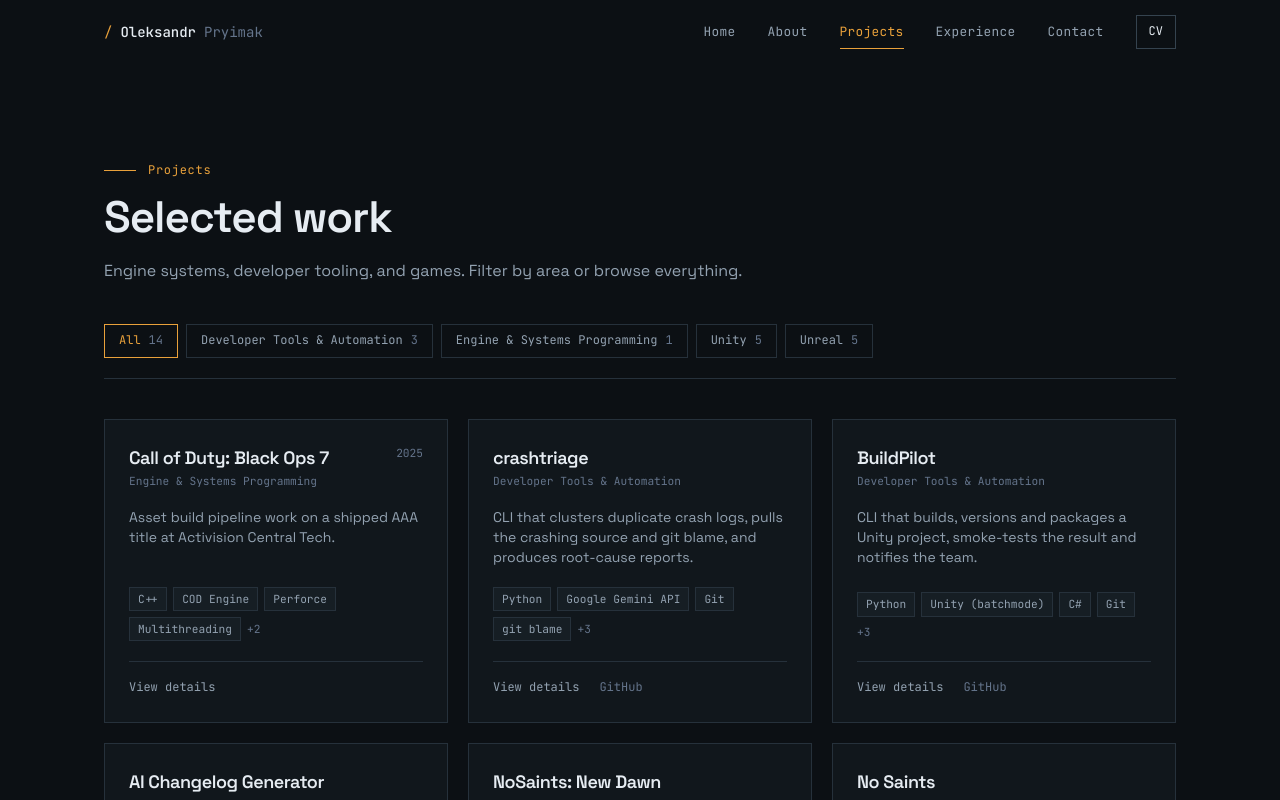
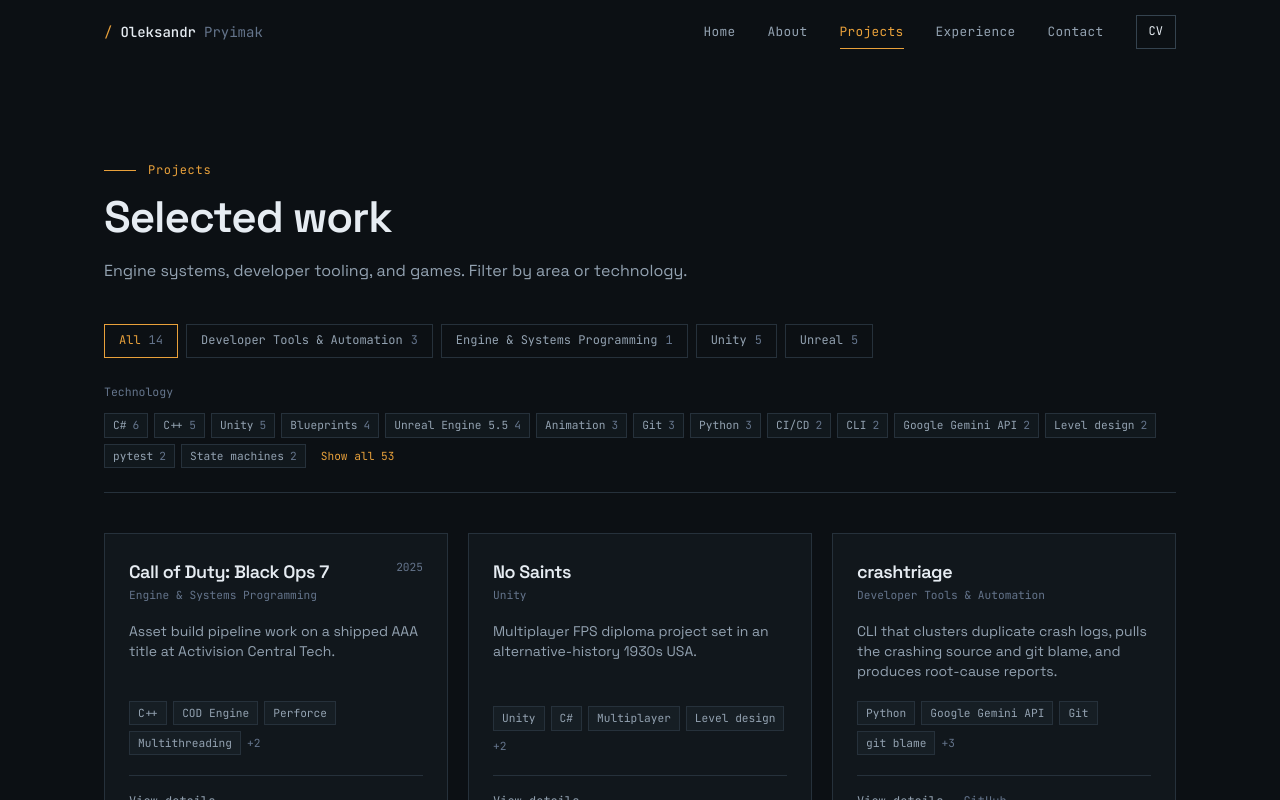
Before and after one commit to BatSasha52/BatSasha52.github.io, a React (Vite) app: page /projects in a window 1280 px wide. Shown: the top 800 px of the page. Built offline with nearby package versions, Linux system fonts and the light colour scheme.

Commit message:
Videos update + Project Filters

```diff
--- a/src/components/YouTubeEmbed.tsx
+++ b/src/components/YouTubeEmbed.tsx
@@ -5,8 +5,28 @@ interface Props {
   label: string;
 }
 
+function extractId(raw: string): string {
+  const value = raw.trim();
+
+  const patterns = [
+    /(?:youtube\.com\/watch\?(?:.*&)?v=)([\w-]{11})/,
+    /(?:youtu\.be\/)([\w-]{11})/,
+    /(?:youtube\.com\/embed\/)([\w-]{11})/,
+    /(?:youtube\.com\/shorts\/)([\w-]{11})/,
+  ];
+
+  for (const pattern of patterns) {
+    const match = value.match(pattern);
+    if (match) return match[1];
+  }
+
+  const bare = value.match(/^[\w-]{11}/);
+  return bare ? bare[0] : value;
+}
+
 export default function YouTubeEmbed({ youtubeId, label }: Props) {
   const [playing, setPlaying] = useState(false);
+  const id = extractId(youtubeId);
 
   return (
     <figure className="m-0">
@@ -14,7 +34,7 @@ export default function YouTubeEmbed({ youtubeId, label }: Props) {
         {playing ? (
           <iframe
             className="absolute inset-0 h-full w-full"
-            src={`https://www.youtube-nocookie.com/embed/${youtubeId}?autoplay=1&rel=0`}
+            src={`https://www.youtube-nocookie.com/embed/${id}?autoplay=1&rel=0`}
             title={label}
             allow="accelerometer; autoplay; clipboard-write; encrypted-media; gyroscope; picture-in-picture"
             allowFullScreen
@@ -27,9 +47,16 @@ export default function YouTubeEmbed({ youtubeId, label }: Props) {
             className="group absolute inset-0 h-full w-full cursor-pointer"
           >
             <img
-              src={`https://i.ytimg.com/vi/${youtubeId}/hqdefault.jpg`}
+              src={`https://i.ytimg.com/vi/${id}/maxresdefault.jpg`}
               alt=""
               loading="lazy"
+              onError={(e) => {
+                const img = e.currentTarget;
+                if (!img.dataset.fallback) {
+                  img.dataset.fallback = "1";
+                  img.src = `https://i.ytimg.com/vi/${id}/hqdefault.jpg`;
+                }
+              }}
               className="h-full w-full object-cover opacity-70 transition-opacity duration-300 group-hover:opacity-100"
             />
             <span className="absolute inset-0 grid place-items-center">
--- a/src/data/projects.ts
+++ b/src/data/projects.ts
@@ -56,7 +56,43 @@ export const projects: Project[] = [
       "Build pipelines",
     ],
     links: [],
-    videos: [{ label: "Call of Duty: Black Ops 7 — trailer", youtubeId: "pGFYtZD53ZA?si=HYk9TONtPJmiugHc" }],
+    videos: [{ label: "Call of Duty: Black Ops 7 — trailer", youtubeId: "pGFYtZD53ZA" }],
+  },
+  {
+    slug: "no-saints",
+    name: "No Saints",
+    category: "unity",
+    summary:
+      "Multiplayer FPS diploma project set in an alternative-history 1930s USA.",
+    description: [
+      "A multiplayer first-person shooter built as a diploma project, set in an alternative-history 1930s United States.",
+      "I worked across design and code: level design, game mechanics, and the movement and combat implementation. The movement system was mostly mine, and the goal there was smooth, readable control across several distinct mechanics rather than a single locomotion mode.",
+      "The game has been exhibited publicly several times, including as a playable installation at PJATK Museum Night with multiplayer sessions running across multiple devices.",
+    ],
+    role: "Game Designer, Level Designer, Programmer",
+    highlights: [
+      "Movement system supporting multiple distinct mechanics",
+      "Shooting and combat gameplay",
+      "Level design and game mode design",
+      "Exhibited at Women in Tech Summit 2025 and PJATK Museum Night",
+    ],
+    tech: [
+      "Unity",
+      "C#",
+      "Multiplayer",
+      "Level design",
+      "Game design",
+      "Animation",
+    ],
+    links: [
+      { label: "Defence presentation", url: "https://docs.google.com/presentation/d/1PCfKa4TL0675xc1Cr7v352Y7vjaHob2JKaZgbveW4NM/edit?usp=sharing" },
+      { label: "Game First presentation", url: "https://docs.google.com/presentation/d/1RMIZBvrMJIivOrzQ7Khb0XMjzM9izdMZ-Xs6LusqXgw/edit?usp=sharing" },
+      { label: "Gerybox presentation", url: "https://docs.google.com/presentation/d/1AS-YvkKU51ohzzx0oqPT8wy-uQ_xEXo0/edit?usp=sharing&ouid=112562551441494624838&rtpof=true&sd=true" },
+    ],
+    videos: [
+      { label: "No Saints — final trailer", youtubeId: "vZSnZm2oxQI" },
+      { label: "No Saints — first trailer", youtubeId: "TavsnHNPA_M" },
+    ],
   },
   {
     slug: "crashtriage",
@@ -177,42 +213,6 @@ export const projects: Project[] = [
       "UniTask",
     ],
     links: [],
-  },
-  {
-    slug: "no-saints",
-    name: "No Saints",
-    category: "unity",
-    summary:
-      "Multiplayer FPS diploma project set in an alternative-history 1930s USA.",
-    description: [
-      "A multiplayer first-person shooter built as a diploma project, set in an alternative-history 1930s United States.",
-      "I worked across design and code: level design, game mechanics, and the movement and combat implementation. The movement system was mostly mine, and the goal there was smooth, readable control across several distinct mechanics rather than a single locomotion mode.",
-      "The game has been exhibited publicly several times, including as a playable installation at PJATK Museum Night with multiplayer sessions running across multiple devices.",
-    ],
-    role: "Game Designer, Level Designer, Programmer",
-    highlights: [
-      "Movement system supporting multiple distinct mechanics",
-      "Shooting and combat gameplay",
-      "Level design and game mode design",
-      "Exhibited at Women in Tech Summit 2025 and PJATK Museum Night",
-    ],
-    tech: [
-      "Unity",
-      "C#",
-      "Multiplayer",
-      "Level design",
-      "Game design",
-      "Animation",
-    ],
-    links: [
-      { label: "Defence presentation", url: "https://docs.google.com/presentation/d/1PCfKa4TL0675xc1Cr7v352Y7vjaHob2JKaZgbveW4NM/edit?usp=sharing" },
-      { label: "Game First presentation", url: "https://docs.google.com/presentation/d/1RMIZBvrMJIivOrzQ7Khb0XMjzM9izdMZ-Xs6LusqXgw/edit?usp=sharing" },
-      { label: "Gerybox presentation", url: "https://docs.google.com/presentation/d/1AS-YvkKU51ohzzx0oqPT8wy-uQ_xEXo0/edit?usp=sharing&ouid=112562551441494624838&rtpof=true&sd=true" },
-    ],
-    videos: [
-      { label: "No Saints — final trailer", youtubeId: "vZSnZm2oxQI" },
-      { label: "No Saints — first trailer", youtubeId: "TavsnHNPA_M" },
-    ],
   },
   {
     slug: "salvager",
--- a/src/pages/Projects.tsx
+++ b/src/pages/Projects.tsx
@@ -1,4 +1,4 @@
-import { useMemo, useState } from "react";
+import { useEffect, useMemo, useState } from "react";
 import { AnimatePresence, motion } from "framer-motion";
 import { useSearchParams } from "react-router-dom";
 import { categories, projects } from "../data/projects";
@@ -13,12 +13,19 @@ const filters: { id: CategoryFilter; label: string }[] = [
   ...categories.map((c) => ({ id: c.id as CategoryFilter, label: c.label })),
 ];
 
+const VISIBLE_TECH = 14;
+
 export default function Projects() {
   const [params, setParams] = useSearchParams();
-  const initial = (params.get("category") as CategoryFilter) ?? "all";
+
+  const rawCategory = (params.get("category") as CategoryFilter) ?? "all";
   const [active, setActive] = useState<CategoryFilter>(
-    filters.some((f) => f.id === initial) ? initial : "all"
+    filters.some((f) => f.id === rawCategory) ? rawCategory : "all"
   );
+  const [selectedTech, setSelectedTech] = useState<string[]>(
+    (params.get("tech") ?? "").split(",").filter(Boolean)
+  );
+  const [showAllTech, setShowAllTech] = useState(false);
 
   useSeo({
     title: `Projects — ${profile.name}`,
@@ -26,22 +33,56 @@ export default function Projects() {
       "Engine systems, developer tooling, and games built in Unreal Engine and Unity.",
   });
 
-  const visible = useMemo(
+  const inCategory = useMemo(
     () => (active === "all" ? projects : projects.filter((p) => p.category === active)),
     [active]
   );
 
+  const techCounts = useMemo(() => {
+    const counts = new Map<string, number>();
+    for (const project of inCategory) {
+      for (const tech of project.tech) {
+        counts.set(tech, (counts.get(tech) ?? 0) + 1);
+      }
+    }
+    return [...counts.entries()].sort(
+      (a, b) => b[1] - a[1] || a[0].localeCompare(b[0])
+    );
+  }, [inCategory]);
+
+  useEffect(() => {
+    const available = new Set(techCounts.map(([tech]) => tech));
+    setSelectedTech((current) => {
+      const pruned = current.filter((tech) => available.has(tech));
+      return pruned.length === current.length ? current : pruned;
+    });
+  }, [techCounts]);
+
+  useEffect(() => {
+    const next = new URLSearchParams();
+    if (active !== "all") next.set("category", active);
+    if (selectedTech.length) next.set("tech", selectedTech.join(","));
+    setParams(next, { replace: true });
+  }, [active, selectedTech, setParams]);
+
+  const visible = useMemo(() => {
+    if (!selectedTech.length) return inCategory;
+    return inCategory.filter((p) => selectedTech.some((t) => p.tech.includes(t)));
+  }, [inCategory, selectedTech]);
+
   const activeCategory = categories.find((c) => c.id === active);
 
-  const select = (id: CategoryFilter) => {
-    setActive(id);
-    if (id === "all") {
-      params.delete("category");
-    } else {
-      params.set("category", id);
-    }
-    setParams(params, { replace: true });
-  };
+  const toggleTech = (tech: string) =>
+    setSelectedTech((current) =>
+      current.includes(tech)
+        ? current.filter((t) => t !== tech)
+        : [...current, tech]
+    );
+
+  const shownTech = showAllTech ? techCounts : techCounts.slice(0, VISIBLE_TECH);
+  const hiddenSelected = techCounts.filter(
+    ([tech]) => selectedTech.includes(tech) && !shownTech.some(([t]) => t === tech)
+  );
 
   return (
     <div className="shell py-16 sm:py-24">
@@ -51,20 +92,20 @@ export default function Projects() {
         description={
           activeCategory
             ? activeCategory.blurb
-            : "Engine systems, developer tooling, and games. Filter by area or browse everything."
+            : "Engine systems, developer tooling, and games. Filter by area or technology."
         }
       />
 
-      <div className="mb-10 flex flex-wrap gap-2 border-b border-edge pb-5">
+      <div className="mb-6 flex flex-wrap gap-2">
         {filters.map((f) => {
           const isActive = f.id === active;
           return (
             <button
               key={f.id}
               type="button"
-              onClick={() => select(f.id)}
+              onClick={() => setActive(f.id)}
               className={[
-                "relative border px-3.5 py-1.5 font-mono text-[0.75rem] transition-colors",
+                "border px-3.5 py-1.5 font-mono text-[0.75rem] transition-colors",
                 isActive
                   ? "border-signal text-signal"
                   : "border-edge text-ash hover:border-edge-bright hover:text-bone",
@@ -81,6 +122,61 @@ export default function Projects() {
         })}
       </div>
 
+      <div className="mb-10 border-b border-edge pb-6">
+        <div className="mb-3 flex items-baseline gap-4">
+          <p className="font-mono text-[0.72rem] text-dim">Technology</p>
+          {selectedTech.length > 0 && (
+            <button
+              type="button"
+              onClick={() => setSelectedTech([])}
+              className="font-mono text-[0.72rem] text-signal transition-colors hover:text-bone"
+            >
+              Clear ({selectedTech.length})
+            </button>
+          )}
+        </div>
+
+        <div className="flex flex-wrap gap-1.5">
+          {[...shownTech, ...hiddenSelected].map(([tech, count]) => {
+            const isOn = selectedTech.includes(tech);
+            return (
+              <button
+                key={tech}
+                type="button"
+                onClick={() => toggleTech(tech)}
+                aria-pressed={isOn}
+                className={[
+                  "border px-2 py-0.5 font-mono text-[0.7rem] transition-colors",
+                  isOn
+                    ? "border-signal bg-signal/10 text-signal"
+                    : "border-edge bg-raised/40 text-ash hover:border-edge-bright hover:text-bone",
+                ].join(" ")}
+              >
+                {tech}
+                <span className="ml-1.5 text-dim">{count}</span>
+              </button>
+            );
+          })}
+
+          {techCounts.length > VISIBLE_TECH && (
+            <button
+              type="button"
+              onClick={() => setShowAllTech((v) => !v)}
+              className="border border-transparent px-2 py-0.5 font-mono text-[0.7rem] text-signal transition-colors hover:text-bone"
+            >
+              {showAllTech
+                ? "Show fewer"
+                : `Show all ${techCounts.length}`}
+            </button>
+          )}
+        </div>
+      </div>
+
+      {visible.length === 0 ? (
+        <p className="prose-body">
+          No projects match that combination. Clear a filter to widen the search.
+        </p>
+      ) : (
         <motion.div layout className="grid gap-5 sm:grid-cols-2 lg:grid-cols-3">
           <AnimatePresence mode="popLayout">
             {visible.map((p, i) => (
@@ -88,6 +184,7 @@ export default function Projects() {
             ))}
           </AnimatePresence>
         </motion.div>
+      )}
     </div>
   );
 }
```
Lines whose indentation alone changed are shown as unchanged.
